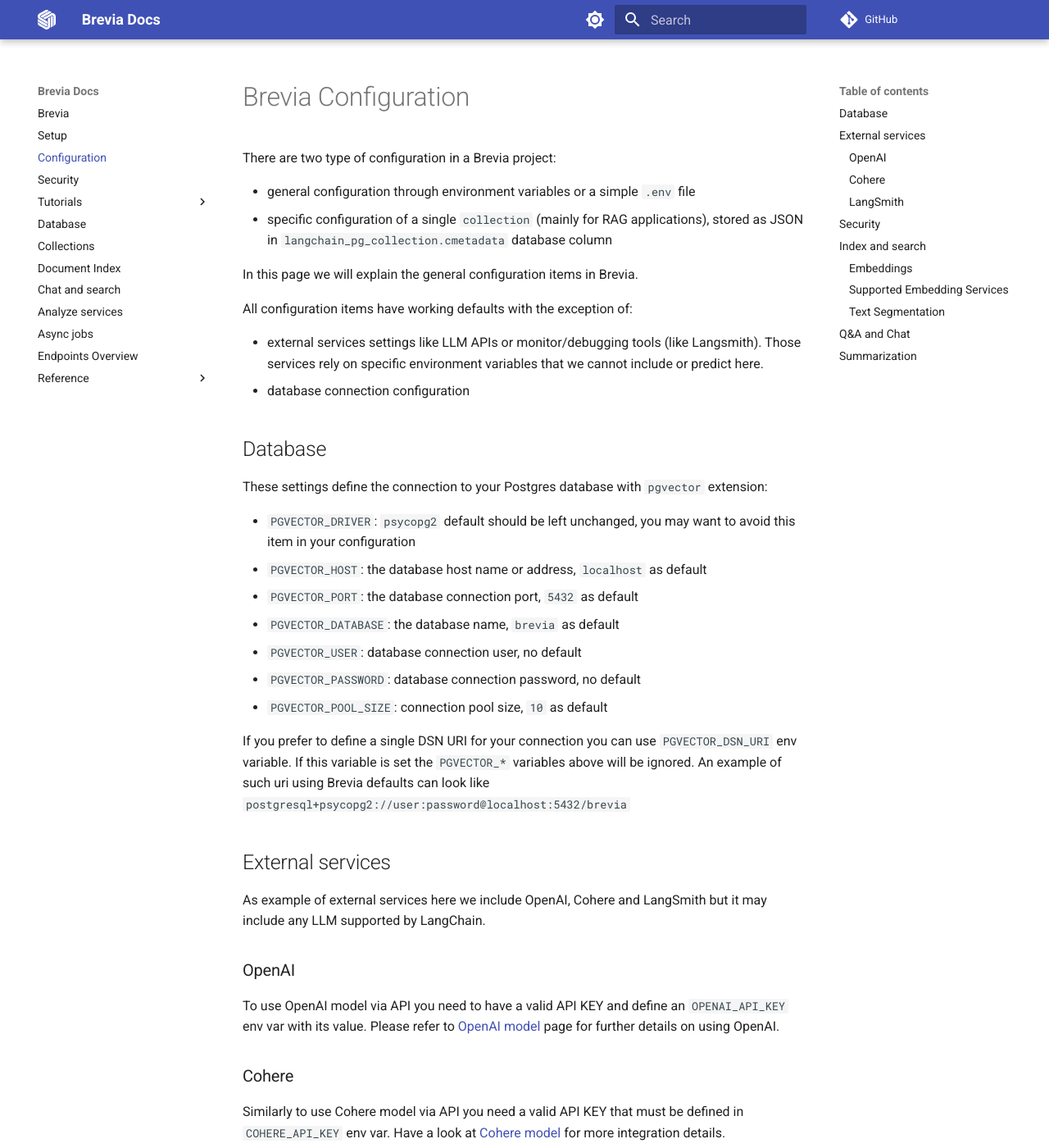
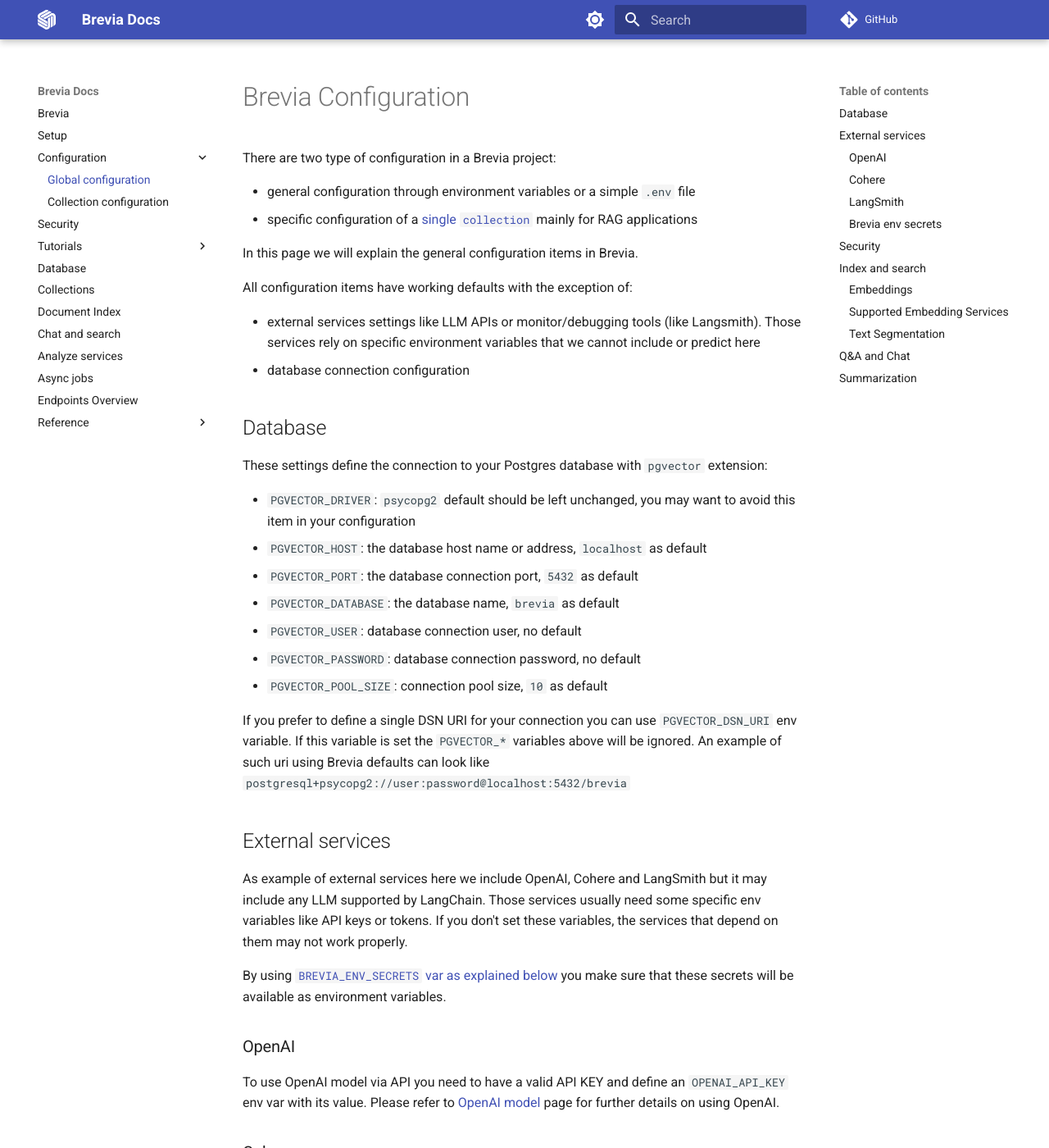
Before and after one commit to brevia-ai/brevia, an MkDocs documentation site: the page built from docs/config.md, in a window 1280 px wide and 1400 px high. Shown: the whole window at 82% size. Built offline with MkDocs 1.6.1 and Material for MkDocs 9.7.7, drawn with Linux system fonts in a browser that asks for light colours; comment, search, counter and statistics services are not loaded; some of the changed text lies outside the part shown.

Commit message:
Documentation: add collection configuration settings (#74)
* docs: repo, icons, links, palette...

* chore: fix links

* docs: collection configuration

```diff
--- a/docs/config.md
+++ b/docs/config.md
@@ -3,13 +3,13 @@
 There are two type of configuration in a Brevia project:
 
 * general configuration through environment variables or a simple `.env` file
-* specific configuration of a single `collection` (mainly for RAG applications), stored as JSON in `langchain_pg_collection.cmetadata` database column
+* specific configuration of a [single `collection`](collection_config.md) mainly for RAG applications
 
 In this page we will explain the general configuration items in Brevia.
 
 All configuration items have working defaults with the exception of:
 
-* external services settings like LLM APIs or monitor/debugging tools (like Langsmith). Those services rely on specific environment variables that we cannot include or predict here.
+* external services settings like LLM APIs or monitor/debugging tools (like Langsmith). Those services rely on specific environment variables that we cannot include or predict here
 * database connection configuration
 
 ## Database
@@ -29,7 +29,9 @@
 
 ## External services
 
-As example of external services here we include OpenAI, Cohere and LangSmith but it may include any LLM supported by LangChain.
+As example of external services here we include OpenAI, Cohere and LangSmith but it may include any LLM supported by LangChain. Those services usually need some specific env variables like API keys or tokens. If you don't set these variables, the services that depend on them may not work properly.
+
+By using [`BREVIA_ENV_SECRETS` var as explained below](#brevia-env-secrets) you make sure that these secrets will be available as environment variables.
 
 ### OpenAI
 
@@ -47,6 +49,12 @@
 * `LANGCHAIN_ENDPOINT`: the endpoint used, like `https://api.smith.langchain.com`
 * `LANGCHAIN_API_KEY`: your LangSmith API KEY
 * `LANGCHAIN_PROJECT`: the name of your Brevia project
+
+### Brevia env secrets
+
+As mentioned above to make these variables available as environment variables, if not done explicitly outside Brevia, you can use a special JSON object variable `BREVIA_ENV_SECRETS` in your `.env` file where each key/value pair will be loaded in the environment at startup.
+
+This variable could be something like `BREVIA_ENV_SECRETS='{"OPENAI_API_KEY": "#########", "COHERE_API_KEY": "#########"}'`
 
 ## Security
 
--- a/mkdocs.yml
+++ b/mkdocs.yml
@@ -37,7 +37,9 @@
 nav:
   - Brevia: index.md
   - Setup: setup.md
-  - Configuration: config.md
+  - Configuration:
+     - Global configuration: config.md
+     - Collection configuration: collection_config.md
   - Security: security.md
   - Tutorials:
     - Create Simple RAG: tutorials/create_collection.md
```
Also changed, not shown: docs/collection_config.md (added, +49 -0 lines), docs/endpoints_overview.md (+2 -0 lines).
